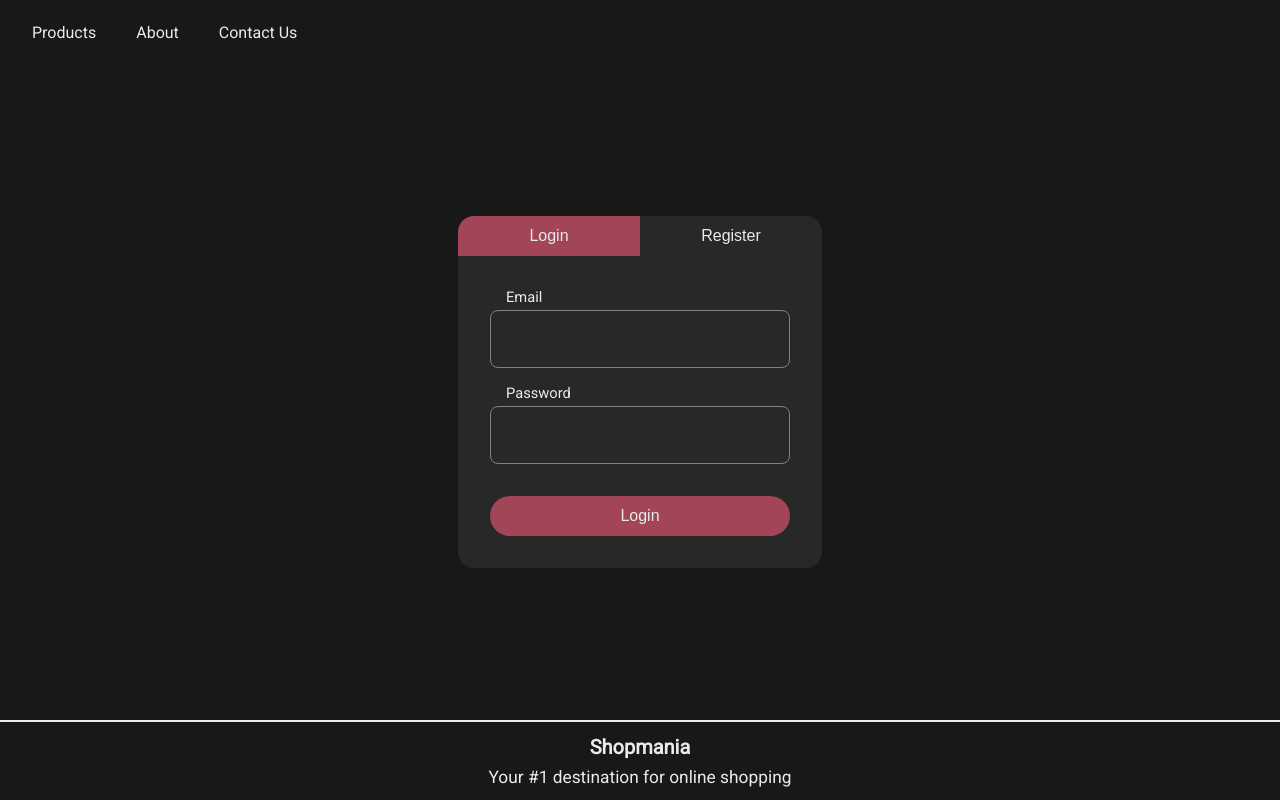
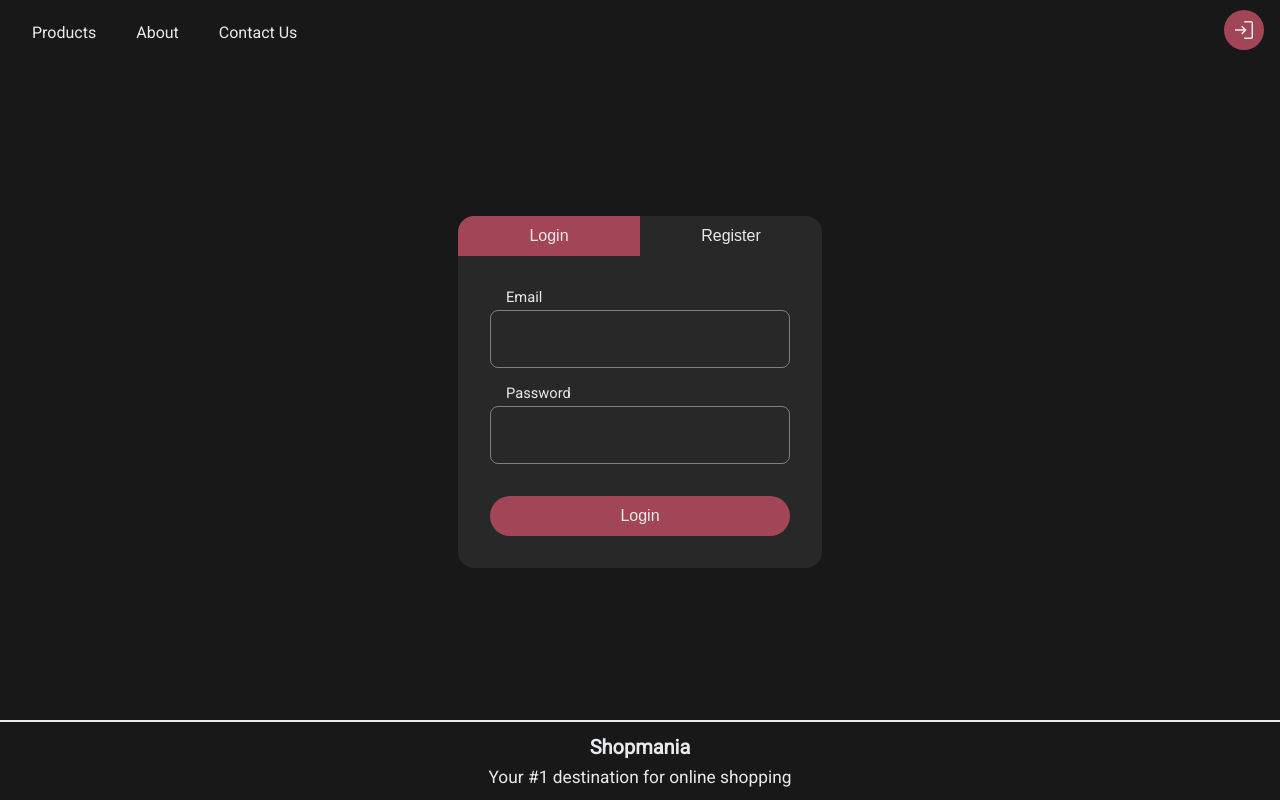
Before and after one commit to abdel-17/shopmania, a React (Vite) app: page /login in a window 1280 px wide. Built offline with nearby package versions, Linux system fonts and the light colour scheme; no server answers.

Commit message:
The login button is now marked in the login page

```diff
--- a/src/pages/Root.tsx
+++ b/src/pages/Root.tsx
@@ -9,11 +9,9 @@ interface RootProps {
 }
 
 function Root(props: RootProps) {
-  const { pathname } = useLocation();
   const user = useAuth();
 
   // Hide the login and cart buttons in the login screen.
-  const showActionButtons = pathname !== "/login";
   const isLoggedIn = user !== null && user !== undefined;
   const isLoggedOut = user === null;
 
@@ -26,13 +24,11 @@ function Root(props: RootProps) {
           <NavLink to="/contact">Contact Us</NavLink>
         </nav>
 
-        {showActionButtons && (
-          <div className="action-buttons">
-            {isLoggedIn && <LogoutButton />}
-            {isLoggedOut && <LoginButton />}
-            {isLoggedIn && <CartButton />}
-          </div>
-        )}
+        <div className="action-buttons">
+          {isLoggedIn && <LogoutButton />}
+          {isLoggedOut && <LoginButton />}
+          {isLoggedIn && <CartButton />}
+        </div>
       </header>
 
       <main>{props.children}</main>
@@ -62,12 +58,14 @@ function NavLink(props: NavLinkProps) {
 }
 
 function LoginButton() {
+  const { pathname } = useLocation();
+  const isSelected = pathname === "/login";
   return (
     <Link to="/login">
       <svg
         xmlns="http://www.w3.org/2000/svg"
         viewBox="0 96 960 960"
-        className="action-button"
+        className={isSelected ? "selected action-button" : "action-button"}
       >
         <path d="M489 936v-60h291V276H489v-60h291q24 0 42 18t18 42v600q0 24-18 42t-42 18H489Zm-78-185-43-43 102-102H120v-60h348L366 444l43-43 176 176-174 174Z" />
       </svg>
```
